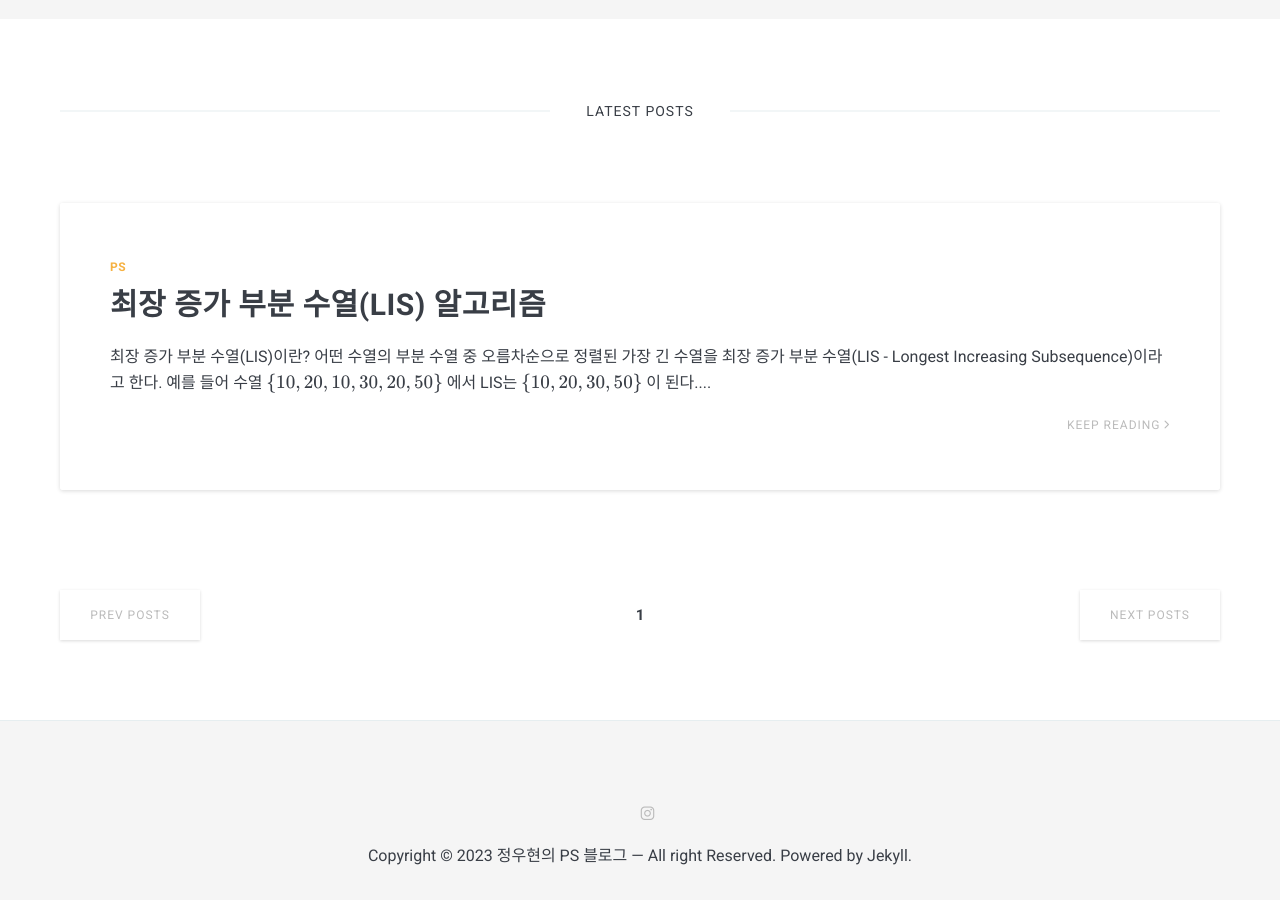
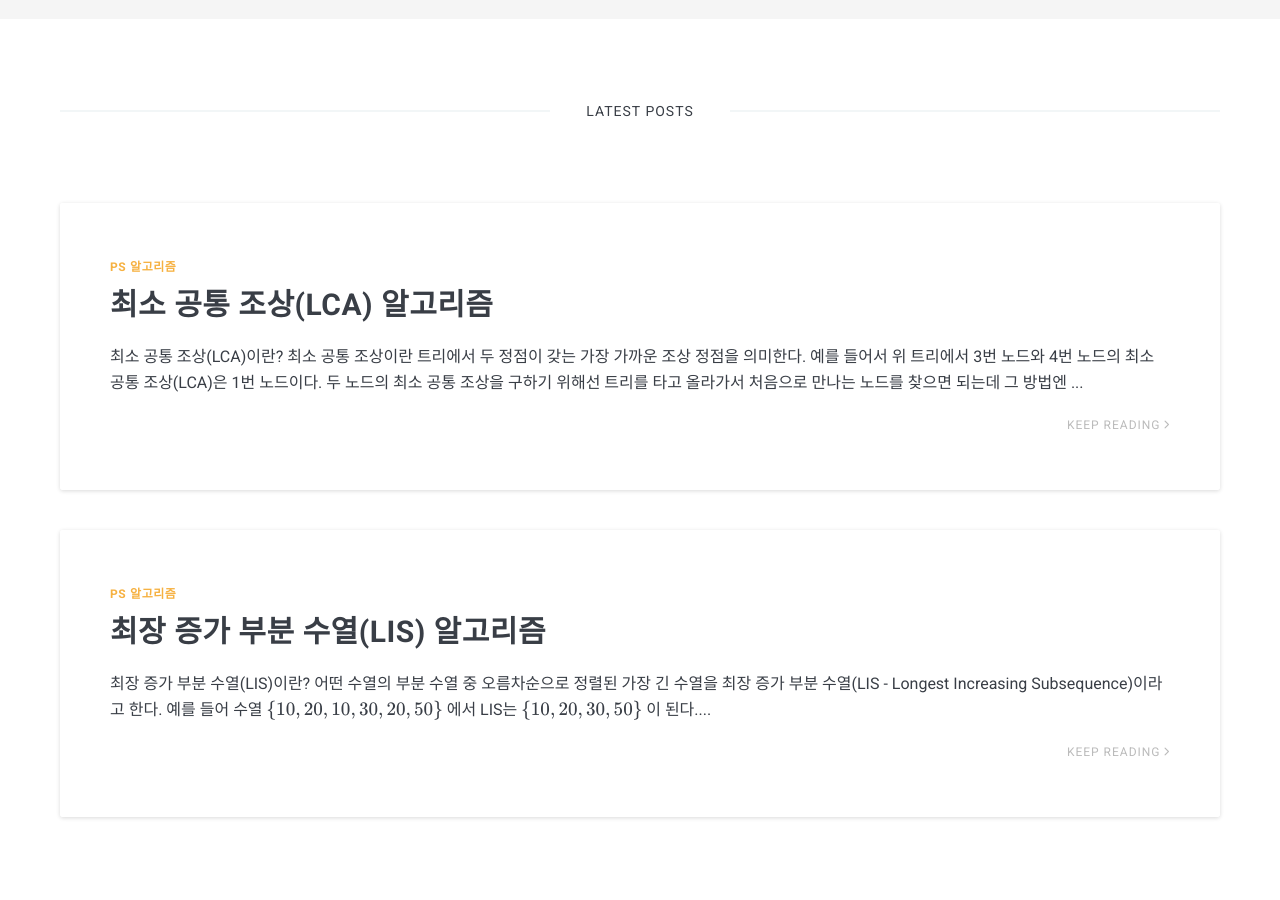
Before and after one commit to woohyunjng/blog, a Jekyll site: the page built from index.html, in a window 1280 px wide and 900 px high, scrolled down 395 px. Built offline with Jekyll 4.4.1, drawn with Linux system fonts in a browser that asks for light colours; nearby versions of some CDN libraries; formulas are drawn with MathJax 3; the list of posts is cut into pages by our own code; part of the change alters nothing that is shown.

Commit message:
2023 10 03 최소 공통 조(LCA) 알고리즘

````diff
--- a/_posts/2023-09-29-longest-increasing-sequence.markdown
+++ b/_posts/2023-09-29-longest-increasing-sequence.markdown
@@ -2,7 +2,7 @@
 layout: post
 title:  "최장 증가 부분 수열(LIS) 알고리즘"
 date:   2023-09-29 01:14:55 +0900
-tags:   PS
+tags:   PS 알고리즘
 ---
 
 ## 최장 증가 부분 수열(LIS)이란?
@@ -17,7 +17,7 @@ tags:   PS
 
 ## 1. 다이나믹 프로그래밍 (DP)
 
-시간복잡도: O( $$N^2$$ )
+시간복잡도: O($$N^2$$)
 ```python
 def LIS(arr):
     dp = [1 for i in range(len(arr))]
@@ -39,7 +39,7 @@ $$dp[i]$$를 $$i$$번째 인덱스에서 끝나는 LIS의 길이라고 정의했
 
 #### 1. [11053](https://www.acmicpc.net/problem/11053) 가장 긴 증가하는 부분 수열
 
-시간복잡도: O( $$N^2$$ )
+시간복잡도: O($$N^2$$)
 ```python
 N = int(input())
 arr = list(map(int, input().split()))
@@ -54,11 +54,11 @@ print(max(dp))
 ```
 >
 
-이름 그대로 LIS의 길이를 구하는 문제인데 N의 범위가 작기 때문에 O( $$N^2$$ ) DP로도 충분히 해결할 수 있다.
+이름 그대로 LIS의 길이를 구하는 문제인데 $$N$$의 범위가 작기 때문에 O( $$N^2$$ ) DP로도 충분히 해결할 수 있다.
 
 #### 2. [11054](https://www.acmicpc.net/problem/11054) 가장 긴 바이토닉 부분 수열
 
-시간복잡도: O( $$N^2$$ )
+시간복잡도: O($$N^2$$)
 ```python
 N = int(input())
 arr = list(map(int, input().split()))
@@ -88,7 +88,7 @@ print(mx)
 
 #### 3. [2565](https://www.acmicpc.net/problem/2565) 전깃줄
 
-시간복잡도: O( $$N^2$$ )
+시간복잡도: O($$N^2$$)
 ```python
 N = int(input())
 arr = []
@@ -113,11 +113,11 @@ print(N - max(dp))
 
 따라서 교차하는 전깃줄이 없으려면 모든 $$i<j$$인 $$(i,j)$$에 대해서 $$arr[i]<arr[j]$$면 된다. 즉 증가 부분 수열을 만들어 주면 된다.
 
-제거할 전깃줄의 개수를 최소화해야 하므로 LIS를 찾으면 되고, N에서 그 길이를 뺀 것이 제거할 전깃줄의 개수가 된다.
+제거할 전깃줄의 개수를 최소화해야 하므로 LIS를 찾으면 되고, $$N$$에서 그 길이를 뺀 것이 제거할 전깃줄의 개수가 된다.
 
 #### 4. [14002](https://www.acmicpc.net/problem/14002) 가장 긴 증가하는 부분 수열 4
 
-시간복잡도: O( $$N^2$$ )
+시간복잡도: O($$N^2$$)
 ```python
 N = int(input())
 arr = list(map(int, input().split()))
@@ -153,7 +153,7 @@ DP 배열에서 최대 값을 찾아주고 거꾸로 DP 배열과 arr 배열을
 
 ## 2. 이분 탐색
 
-시간복잡도: O( $$N log N$$ )
+시간복잡도: O($$N log N$$)
 ```python
 from bisect import bisect_left
 
@@ -182,7 +182,7 @@ LIS를 만들기 위해서 LIS의 마지막 원소가 작을수록 좋다.
 
 #### 1. [12015](https://www.acmicpc.net/problem/12015) 가장 긴 증가하는 부분 수열 2
 
-시간복잡도: O( $$N log N$$ )
+시간복잡도: O($$N log N$$)
 ```python
 from bisect import bisect_left
 
@@ -205,7 +205,7 @@ O( $$N^2$$ ) DP로는 시간초과가 나기 때문에 O( $$N log N$$ ) 방법
 
 #### 2. [1818](https://www.acmicpc.net/problem/1818) 책정리
 
-시간복잡도: O( $$N log N$$ )
+시간복잡도: O($$N log N$$)
 ```python
 from bisect import bisect_left
 
@@ -228,7 +228,7 @@ print(N - res)
 
 #### 3. [14003](https://www.acmicpc.net/problem/14003) 가장 긴 증가하는 부분 수열 5
 
-시간복잡도: O( $$N log N$$ )
+시간복잡도: O($$N log N$$)
 ```python
 from bisect import bisect_left
 
@@ -258,13 +258,13 @@ print(*reversed(res))
 
 [12015](https://www.acmicpc.net/problem/12015) 문제처럼 X 배열을 채워주면서 Y 배열에는 삽입될 위치를 넣어준다.
 
-처음 K값을 LIS 크기 - 1로 해준다. 그리고 Y 배열을 거꾸로 돌아주면서 K값과 Y 배열 값이 일치한다면 LIS 배열에 추가해 주고 K값을 1 빼준다.
+처음 $$K$$값을 LIS 크기 - 1로 해준다. 그리고 Y 배열을 거꾸로 돌아주면서 K값과 Y 배열 값이 일치한다면 LIS 배열에 추가해 주고 $$K$$값을 1 빼준다.
 
 이를 반복하면 결국엔 LIS의 모든 원소를 찾을 수 있기 때문에 이 크기를 출력해 주고 뒤집은 채로 값들도 출력해 주면 LIS 배열이 나온다.
 
 #### 4. [2568](https://www.acmicpc.net/problem/2568) 전깃줄 - 2
 
-시간복잡도: O( $$N log N$$ )
+시간복잡도: O($$N log N$$)
 ```python
 from bisect import bisect_left
 
@@ -306,7 +306,7 @@ N의 범위가 크고 LIS를 실제로 구해야 하므로 [14003](https://www.a
 
 ## 3. 세그먼트 트리
 
-시간복잡도: O( $$N log N$$ ) (다만 이분 탐색을 이용한 방법보다는 느리다)
+시간복잡도: O($$N log N$$) (다만 이분 탐색을 이용한 방법보다는 느리다)
 ```python
 def query(tree, node, start, end, left, right):
     if end < left or right < start:
@@ -355,13 +355,13 @@ def LIS(arr):
 
 일단 (값, 인덱스)로 정렬을 해준다. (값은 오름차순, 값이 같다면 인덱스는 내림차순)
 
-세그먼트 트리에는 [0, i] 구간의 LIS를 저장해 준다.
+세그먼트 트리에는 $$[0,i]$$ 구간의 LIS를 저장해 준다.
 
-[0, 0] 구간의 LIS는 무조건 1이기 때문에 1을 저장해 준다.
+$$[0,0]$$ 구간의 LIS는 무조건 1이기 때문에 1을 저장해 준다.
 
-그 이후로는 값이 오름차순으로 그 인덱스까지의 LIS를 구해주기 때문에 당연하게도 [0, i] 구간의 LIS는 지금까지 구한 [0, i - 1]의 LIS 크기 + 1이다.
+그 이후로는 값이 오름차순으로 그 인덱스까지의 LIS를 구해주기 때문에 당연하게도 $$[0,i]$$ 구간의 LIS는 지금까지 구한 $$[0,i - 1]$$의 LIS 크기 + 1이다.
 
-LIS의 크기는 최댓값 세그먼트 트리로 관리해 주면 되기 때문에 O( $$N log N$$ )이 가능하다.
+LIS의 크기는 최댓값 세그먼트 트리로 관리해 주면 되기 때문에 O($$N log N$$)이 가능하다.
 
 처음에 인덱스도 기준으로 정렬시켜 주는 이유는 같은 값이면 LIS에 포함하면 안 되기 때문이다.
 
@@ -369,7 +369,7 @@ LIS의 크기는 최댓값 세그먼트 트리로 관리해 주면 되기 때문
 
 #### 1. [12738](https://www.acmicpc.net/problem/12738) 가장 긴 증가하는 부분 수열 3
 
-시간복잡도: O( $$N log N$$ )
+시간복잡도: O($$N log N$$)
 ```python
 from sys import stdin
 
@@ -420,7 +420,7 @@ print(tree[1])
 
 #### 2. [17411](https://www.acmicpc.net/problem/17411) 가장 긴 증가하는 부분 수열 6
 
-시간복잡도: O( $$N log N$$ )
+시간복잡도: O($$N log N$$)
 ```python
 from sys import stdin
 
@@ -487,7 +487,7 @@ LIS의 개수까지 구해주어야 하기 때문에 길이랑 LIS 하나만 구
 
 #### 3. [3133](https://www.acmicpc.net/problem/3133) 코끼리
 
-시간복잡도: O( $$N log N$$ )
+시간복잡도: O($$N log N$$)
 ```python
 from sys import stdin
 
--- /dev/null
+++ b/_posts/2023-10-03-lowest-common-ancestor.markdown
@@ -0,0 +1,504 @@
+---
+layout: post
+title:  "최소 공통 조상(LCA) 알고리즘"
+date:   2023-10-03 01:58:30 +0900
+tags:   PS 알고리즘
+---
+
+## 최소 공통 조상(LCA)이란?
+
+최소 공통 조상이란 트리에서 두 정점이 갖는 가장 가까운 조상 정점을 의미한다.
+
+![]({{ site.baseurl }}/images/LCA-1.png)
+
+예를 들어서 위 트리에서 3번 노드와 4번 노드의 최소 공통 조상(LCA)은 1번 노드이다.
+
+두 노드의 최소 공통 조상을 구하기 위해선 트리를 타고 올라가서 처음으로 만나는 노드를 찾으면 되는데 그 방법엔 여러 가지가 있다.
+
+-------------
+
+## 1. O($$N$$) LCA(선형 탐색)
+
+시간복잡도: O($$N$$)
+```python
+def LCA(parent, A, B):
+    depth_A, depth_B = 0, 0
+
+    X = A
+    while parent[X]:
+        X = parent[X]
+        depth_A += 1
+
+    X = B
+    while parent[X]:
+        X = parent[X]
+        depth_B += 1
+
+    if depth_B > depth_A:
+        depth_A, depth_B = depth_B, depth_A
+        A, B = B, A
+
+    for i in range(depth_A - depth_B):
+        A = parent[A]
+
+    while A != B:
+        A, B = parent[A], parent[B]
+
+    return A
+```
+>
+
+처음에 두 노드의 연결 상태와 루트가 주어졌을 때 $$A$$, $$B$$를 같은 높이로 맞춰준다.
+
+이후 둘 다 하나씩 부모로 이동시키면서 같은지 확인해 주고 갔으면 리턴한다.
+
+최악의 경우 $$N$$번 올라가야 하므로 별로 효율적이지 않고 쓸 수 있는 문제가 적다.
+
+### 풀 수 있는 문제
+
+#### 1. [3584](https://www.acmicpc.net/problem/3584) 가장 가까운 공통 조상
+
+시간복잡도: O($$TN$$ )
+```python
+T = int(input())
+for i in range(T):
+    N = int(input())
+    parent = [0 for i in range(N + 1)]
+
+    for i in range(N - 1):
+        A, B = map(int, input().split())
+        parent[B] = A
+
+    A, B = map(int, input().split())
+    depth_A, depth_B = 0, 0
+
+    X = A
+    while parent[X]:
+        X = parent[X]
+        depth_A += 1
+
+    X = B
+    while parent[X]:
+        X = parent[X]
+        depth_B += 1
+
+    if depth_B > depth_A:
+        depth_A, depth_B = depth_B, depth_A
+        A, B = B, A
+
+    for i in range(depth_A - depth_B):
+        A = parent[A]
+
+    while A != B:
+        A, B = parent[A], parent[B]
+
+    print(A)
+```
+>
+
+친절하게 트리에서 부모 자녀 관계가 주어지고 $$N$$의 범위가 그렇게 크진 않기 때문에 O($$N$$)으로 LCA를 구해줄 수 있다.
+
+#### 2. [11437](https://www.acmicpc.net/problem/11437) LCA
+
+시간복잡도: O($$NM$$ )
+```python
+from collections import deque
+
+N = int(input())
+arr = [[] for i in range(N + 1)]
+
+for i in range(N - 1):
+    A, B = map(int, input().split())
+    arr[A].append(B)
+    arr[B].append(A)
+
+st = deque([1])
+checked = [False for i in range(N + 1)]
+checked[1] = True
+
+depth = [0 for i in range(N + 1)]
+parent = [0 for i in range(N + 1)]
+
+while len(st):
+    p = st.pop()
+    for q in arr[p]:
+        if checked[q]:
+            continue
+
+        checked[q] = True
+        parent[q] = p
+        depth[q] = depth[p] + 1
+        st.append(q)
+
+M = int(input())
+for i in range(M):
+    A, B = map(int, input().split())
+    if depth[B] > depth[A]:
+        A, B = B, A
+
+    for j in range(depth[A] - depth[B]):
+        A = parent[A]
+
+    while A != B:
+        A, B = parent[A], parent[B]
+
+    print(A)
+```
+>
+
+[3584](https://www.acmicpc.net/problem/3584)과 달리 입력이 트리 형태로 주어지지 않아 `DFS`로 트리로 바꿔주는 과정이 필요하다.
+
+
+-------------
+
+## 2. O($$log N$$) LCA(희소 배열 이용)
+
+전처리 시간복잡도: O($$N log N$$)
+
+쿼리 시간복잡도: O($$log N$$)
+>
+
+코드는 전처리 과정 때문에 함수로 만들기 귀찮아 아래 [11438](https://www.acmicpc.net/problem/11438) 코드를 보면 된다.
+
+희소 배열처럼 2의 거듭제곱 크기만큼 타고 올라가 O($$log N$$)로 LCA를 구해줄 수 있다.
+
+이때 전처리 과정이 필요한데 $$parent[A][B]$$를 $$A$$번 노드의 $$2^B$$번째 부모라고 하고 이 배열을 채워야 한다.
+
+$$2^k=2^{k-1}+2^{k-1}$$이기 때문에 $$parent[A][B]=parent[parent[A][B-1]][B-1]$$라는 점화식을 세워줄 수 있고, 이 $$parent$$ 배열을 채우는 것을 주어진 입력으로 트리로 바꾸는 `DFS` 과정 안에서 가능하므로 전처리 과정을 O($$N log N$$)의 시간복잡도로 끝내줄 수 있다.
+
+그 이후에 쿼리가 들어왔을 때 두 노드의 높이차를 이진법으로 바꾸고 전에 구한 $$parent$$ 배열을 이용해 O($$log N$$)의 시간복잡도로 두 노드가 같은 높이가 되게 해준다.
+
+그리고 큰 $$i$$부터 내려와 $$parent[A][i]$$와 $$parent[B][i]$$가 달라지는 지점이 있으면 $$A$$와 $$B$$를 각각 $$parent[A][i]$$와 $$parent[B][i]$$로 옮겨준다. 이후에 $$i$$가 0일 때까지 반복문이 실행됐을 때 $$parent[A][0]$$가 $$A$$번 노드와 $$B$$번 노드의 LCA가 된다.
+
+결국 두 노드의 LCA를 O($$log N$$)로 구해줄 수 있다.
+
+### 풀 수 있는 문제
+
+#### 1. [11438](https://www.acmicpc.net/problem/11438) LCA 2
+
+시간복잡도: O($$N log N+M (log N)^2$$)
+```python
+from sys import stdin
+from collections import deque
+
+N = int(stdin.readline())
+arr = [[] for i in range(N + 1)]
+
+for i in range(N - 1):
+    A, B = map(int, stdin.readline().rstrip().split())
+    arr[A].append(B)
+    arr[B].append(A)
+
+st = deque([1])
+checked = [False for i in range(N + 1)]
+checked[1] = True
+
+depth = [0 for i in range(N + 1)]
+parent = [[0 for j in range(18)] for i in range(N + 1)]
+
+while len(st):
+    p = st.pop()
+    for q in arr[p]:
+        if checked[q]:
+            continue
+
+        checked[q] = True
+        parent[q][0] = p
+        depth[q] = depth[p] + 1
+
+        k = 1
+        while 2**k <= N:
+            if not parent[q][k - 1]:
+                break
+            parent[q][k] = parent[parent[q][k - 1]][k - 1]
+            k += 1
+
+        st.append(q)
+
+M = int(stdin.readline())
+for i in range(M):
+    A, B = map(int, stdin.readline().rstrip().split())
+    if depth[B] > depth[A]:
+        A, B = B, A
+
+    diff = depth[A] - depth[B]
+    for j in range(17, -1, -1):
+        if 2**j <= diff:
+            diff -= 2**j
+            A = parent[A][j]
+
+    for j in range(17, -1, -1):
+        if parent[A][j] != parent[B][j]:
+            A, B = parent[A][j], parent[B][j]
+    if A != B:
+        A = parent[A][0]
+
+    print(A)
+```
+>
+
+O($$log N$$) LCA의 기본문제다.
+
+입력이 많기 때문에 빠른 입출력을 사용해 주어야 한다.
+
+사실 여기선 2의 거듭제곱을 매번 새롭게 계산해 주었기 때문에 O($$N log N+M (log N)^2$$)의 시간복잡도를 갖는다.
+
+그러므로 시간제한이 빡센 문제는 전에 미리 계산해서 $$log N$$을 없애주거나 다른 방법을 이용하면 된다.
+
+#### 2. [1761](https://www.acmicpc.net/problem/1761) 정점들의 거리
+
+시간복잡도: O($$N log N+M (log N)^2$$)
+```python
+from sys import stdin
+from collections import deque
+
+N = int(stdin.readline())
+arr = [[] for i in range(N + 1)]
+
+for i in range(N - 1):
+    A, B, C = map(int, stdin.readline().rstrip().split())
+    arr[A].append((B, C))
+    arr[B].append((A, C))
+
+st = deque([1])
+checked = [False for i in range(N + 1)]
+checked[1] = True
+
+depth = [0 for i in range(N + 1)]
+length = [0 for i in range(N + 1)]
+parent = [[0 for j in range(18)] for i in range(N + 1)]
+
+while len(st):
+    p = st.pop()
+    for q, l in arr[p]:
+        if checked[q]:
+            continue
+
+        checked[q] = True
+        parent[q][0] = p
+        depth[q] = depth[p] + 1
+        length[q] = length[p] + l
+
+        k = 1
+        while 2**k <= N:
+            if not parent[q][k - 1]:
+                break
+            parent[q][k] = parent[parent[q][k - 1]][k - 1]
+            k += 1
+
+        st.append(q)
+
+M = int(stdin.readline())
+for i in range(M):
+    A, B = map(int, stdin.readline().rstrip().split())
+    res = length[A] + length[B]
+    if depth[B] > depth[A]:
+        A, B = B, A
+
+    diff = depth[A] - depth[B]
+    for j in range(17, -1, -1):
+        if 2**j <= diff:
+            diff -= 2**j
+            A = parent[A][j]
+
+    for j in range(17, -1, -1):
+        if parent[A][j] != parent[B][j]:
+            A, B = parent[A][j], parent[B][j]
+    if A != B:
+        A = parent[A][0]
+
+    print(res - length[A] * 2)
+```
+>
+
+[11438](https://www.acmicpc.net/problem/11438) 문제에다가 루트 노드에서 $$A$$번 노드까지 거리를 저장하는 $$length[A]$$ 배열을 추가해주면 된다.
+
+$$A$$번 노드와 $$B$$번 노드의 LCA를 $$X$$번 노드라고 했을때 $$A$$번 노드와 $$B$$번 노드 사이 거리는 $$length[A]+length[B]-length[X]*2$$임을 이용해주면 풀 수 있다.
+
+#### 3. [13511](https://www.acmicpc.net/problem/13511) 트리와 쿼리 2
+
+시간복잡도: O($$N log N+M (log N)^2$$)
+```python
+from sys import stdin
+from collections import deque
+
+N = int(stdin.readline())
+arr = [[] for i in range(N + 1)]
+
+for i in range(N - 1):
+    A, B, C = map(int, stdin.readline().rstrip().split())
+    arr[A].append((B, C))
+    arr[B].append((A, C))
+
+st = deque([1])
+checked = [False for i in range(N + 1)]
+checked[1] = True
+
+depth = [0 for i in range(N + 1)]
+length = [0 for i in range(N + 1)]
+parent = [[0 for j in range(18)] for i in range(N + 1)]
+
+while len(st):
+    p = st.pop()
+    for q, l in arr[p]:
+        if checked[q]:
+            continue
+
+        checked[q] = True
+        parent[q][0] = p
+        depth[q] = depth[p] + 1
+        length[q] = length[p] + l
+
+        k = 1
+        while 2**k <= N:
+            if not parent[q][k - 1]:
+                break
+            parent[q][k] = parent[parent[q][k - 1]][k - 1]
+            k += 1
+
+        st.append(q)
+
+M = int(stdin.readline())
+for i in range(M):
+    line = list(map(int, stdin.readline().rstrip().split()))
+    A, B = line[1], line[2]
+    if depth[B] > depth[A]:
+        A, B = B, A
+
+    diff = depth[A] - depth[B]
+    for j in range(17, -1, -1):
+        if 2**j <= diff:
+            diff -= 2**j
+            A = parent[A][j]
+
+    for j in range(17, -1, -1):
+        if parent[A][j] != parent[B][j]:
+            A, B = parent[A][j], parent[B][j]
+    if A != B:
+        A = parent[A][0]
+
+    if line[0] == 1:
+        print(length[line[1]] + length[line[2]] - length[A] * 2)
+    else:
+        K = line[3] - 1
+        if depth[line[1]] - depth[A] >= K:
+            X = line[1]
+        else:
+            K = depth[line[1]] + depth[line[2]] - depth[A] * 2 - K
+            X = line[2]
+
+        for j in range(17, -1, -1):
+            if 2**j <= K:
+                K -= 2**j
+                X = parent[X][j]
+
+        print(X)
+```
+>
+
+O($$log N$$) LCA를 구하기 위해 만들어준 $$parent$$ 배열을 이용해주면 되는 문제다.
+
+1번 쿼리같은 경우는 [1761](https://www.acmicpc.net/problem/1761)과 동일하다.
+
+#### 4. [15480](https://www.acmicpc.net/problem/15480) LCA와 쿼리
+
+시간복잡도: O($$N log N+M (log N)^2$$)
+```python
+from sys import stdin
+from collections import deque
+
+N = int(stdin.readline())
+arr = [[] for i in range(N + 1)]
+
+for i in range(N - 1):
+    A, B = map(int, stdin.readline().rstrip().split())
+    arr[A].append(B)
+    arr[B].append(A)
+
+st = deque([1])
+checked = [False for i in range(N + 1)]
+checked[1] = True
+
+depth = [0 for i in range(N + 1)]
+parent = [[0 for j in range(18)] for i in range(N + 1)]
+
+while len(st):
+    p = st.pop()
+    for q in arr[p]:
+        if checked[q]:
+            continue
+
+        checked[q] = True
+        parent[q][0] = p
+        depth[q] = depth[p] + 1
+
+        k = 1
+        while 2**k <= N:
+            if not parent[q][k - 1]:
+                break
+            parent[q][k] = parent[parent[q][k - 1]][k - 1]
+            k += 1
+
+        st.append(q)
+
+
+def LCA(A, B):
+    if depth[B] > depth[A]:
+        A, B = B, A
+
+    diff = depth[A] - depth[B]
+    for j in range(17, -1, -1):
+        if 2**j <= diff:
+            diff -= 2**j
+            A = parent[A][j]
+
+    for j in range(17, -1, -1):
+        if parent[A][j] != parent[B][j]:
+            A, B = parent[A][j], parent[B][j]
+    if A != B:
+        A = parent[A][0]
+
+    return A
+
+
+M = int(stdin.readline())
+for i in range(M):
+    R, U, V = map(int, stdin.readline().rstrip().split())
+    A, B, C = LCA(R, U), LCA(R, V), LCA(U, V)
+
+    if depth[A] >= depth[B] and depth[A] >= depth[C]:
+        print(A)
+    elif depth[B] >= depth[A] and depth[B] >= depth[C]:
+        print(B)
+    else:
+        print(C)
+```
+>
+
+매번 루트 노드가 바뀐다고 쿼리마다 전처리 과정을 반복하는 것이 아니라 추가적인 관찰을 해야 한다.
+
+$$A$$를 $$r$$, $$u$$의 LCA, $$B$$를 $$r$$, $$v$$의 LCA, $$C$$를 $$u$$, $$v$$으 LCA라고 하자.
+
+만약 $$r$$가 $$C$$ 아래 있지 않다면 답은 $$C$$고 이때 $$A$$와 $$B$$는 $$C$$의 조상이다.
+
+만약 $$r$$이 $$C$$와 $$u$$를 잇는 경로 속에 있다면 답은 $$r$$이고 $$A$$는 $$r$$, $$B$$와 $$C$$는 같다. 따라서 $$A$$가 가장 깊은 노드다. $$B$$와 $$v$$ 사이 경로 속에 있을 때는 $$B$$.
+
+만약 $$u$$가 $$r$$의 조상이라면 $$A$$는 $$u$$, $$B$$는 $$C$$가 되고 답은 가장 깊은 노드인 $$A$$이다. $$v$$가 $$r$$의 조상일 땐 가장 깊은 노드인 $$B$$.
+
+이 외에 경우, 즉 $$r$$, $$u$$, $$v$$의 LCA가 $$C$$일때 $$A$$와 $$B$$, $$C$$는 모두 같게 되고 답은 $$C$$다.
+
+결국 답은 $$A$$, $$B$$, $$C$$ 중 가장 깊은 노드라고 일반화시킬 수 있다.
+
+
+
+
+-------------
+
+## 3. O($$1$$) LCA(ETT, RMQ  이용)
+
+전처리 시간복잡도: O($$N log N$$)
+
+쿼리 시간복잡도: O($$1$$)
+>
+
+오일러 경로 테크닉과 희소 배열, 세그먼트 트리를 잘 사용해 주면 O($$1$$) LCA가 가능하다는데 공부하고 작성할 것이다.
````
Also changed, not shown: images/07.jpg (deleted), images/LCA-1.png (added).
